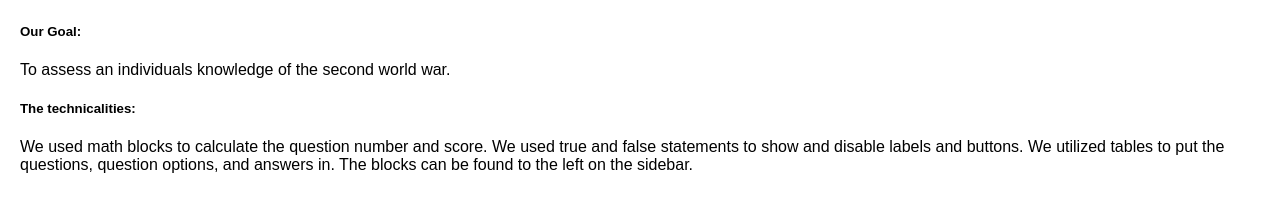
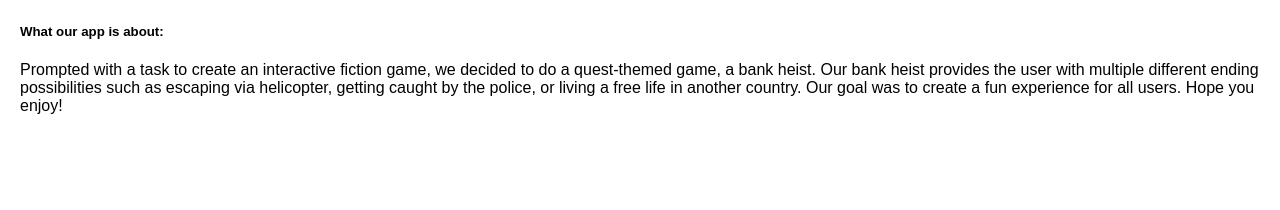
Before and after one commit to Sebastian849/CSPWebsite, a plain HTML site: page interactivefiction.html in a window 1280 px wide. Shown: the part 1292-1502 px from the top of the page. After the commit the page ends 1443 px from the top, so only its background shows below. Drawn offline with Linux system fonts and the light colour scheme.

Commit message:
Update interactivefiction.html

```diff
--- a/interactivefiction.html
+++ b/interactivefiction.html
@@ -35,10 +35,8 @@
     <h2>The Application:</h2>
     <h5>Hit 'console' and then 'run' to start playing.</h5>
     <iframe height="400px" width="100%" src="https://repl.it/@SebastianKh/Bank-Heist-Andrew-Schmitz-and-Sebastian-Khoshabeh?lite=true" scrolling="no" frameborder="no" allowtransparency="true" allowfullscreen="true" sandbox="allow-forms allow-pointer-lock allow-popups allow-same-origin allow-scripts allow-modals"></iframe>
-    <h5>Our Goal:</h5>
-    <p>To assess an individuals knowledge of the second world war.</p>
-    <h5>The technicalities:</h5>
-    <p>We used math blocks to calculate the question number and score. We used true and false statements to show and disable labels and buttons. We utilized tables to put the questions, question options, and answers in. The blocks can be found to the left on the sidebar.</p></p>
+    <h5>What our app is about:</h5>
+    <p>Prompted with a task to create an interactive fiction game, we decided to do a quest-themed game, a bank heist. Our bank heist provides the user with multiple different ending possibilities such as escaping via helicopter, getting caught by the police, or living a free life in another country. Our goal was to create a fun experience for all users. Hope you enjoy!</p>
   </div>
 </div>
 </body>
```
